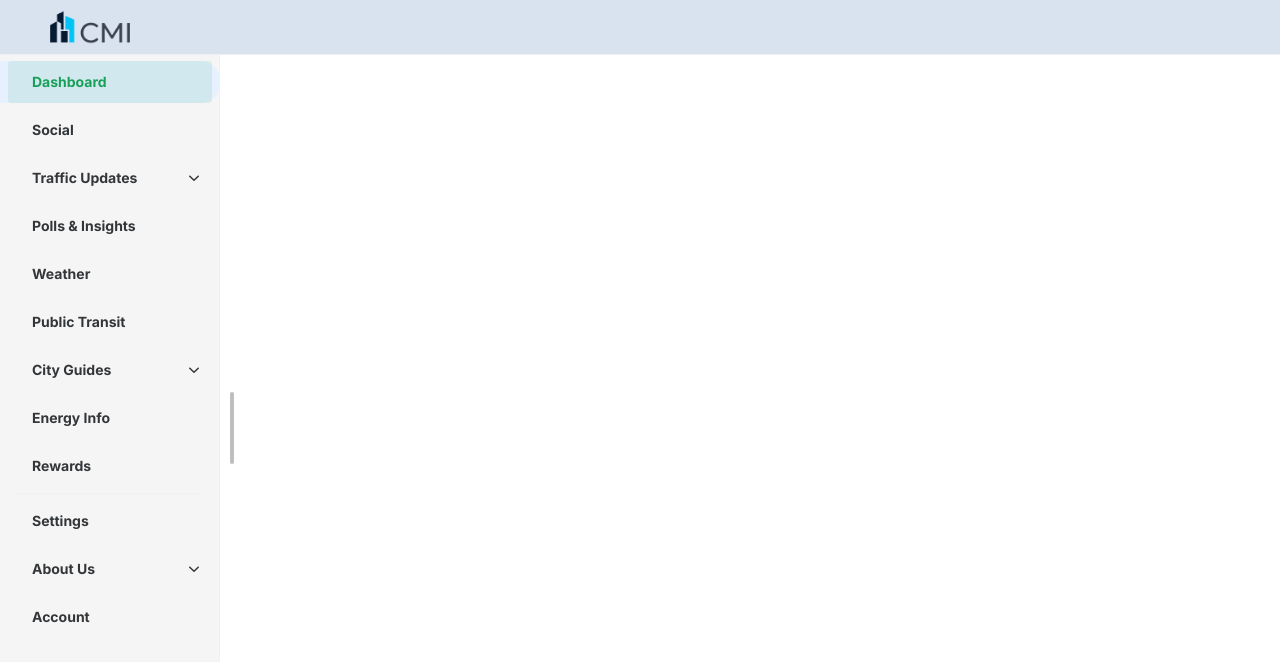
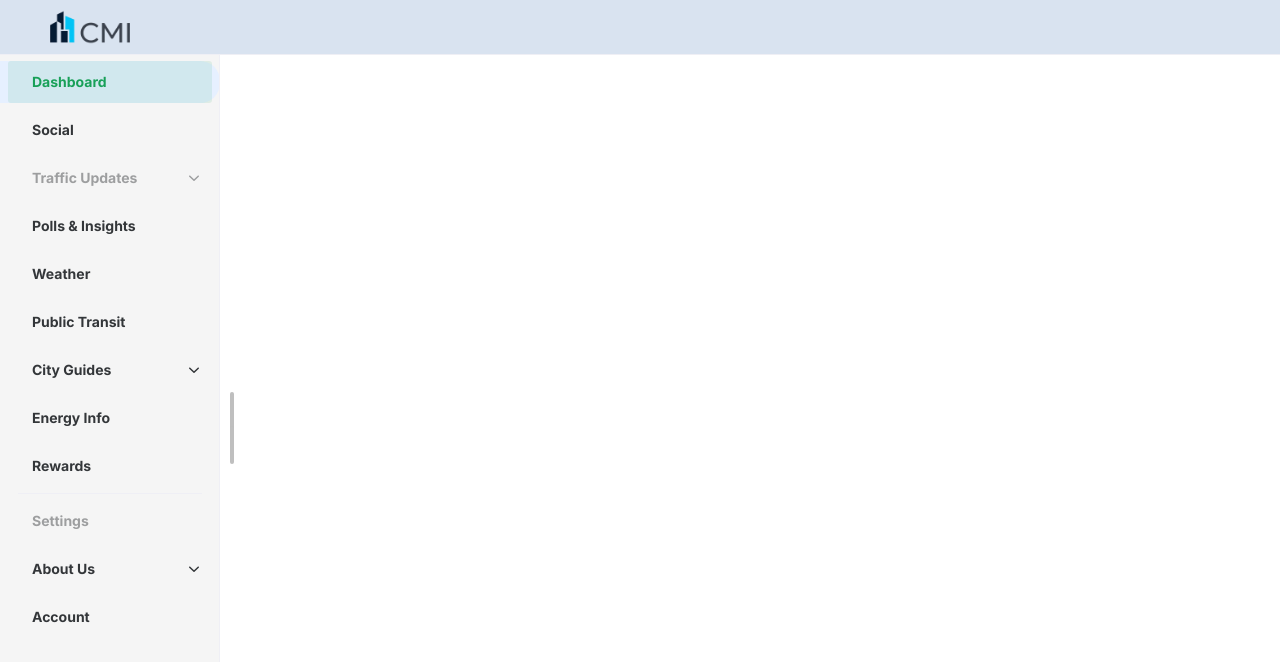
Before and after one commit to NebiBine/CMI-2, a Vue app in the folder frontend/: page /app in a window 1280 px wide. Shown: the top 662 px of the page. Built offline with nearby package versions, Linux system fonts and the light colour scheme; no server answers.

Commit message:
Add City Guides feature with multiple views; disable menu options for Traffic Updates and Settings; enhance Polls and Insights view button with emoji

```diff
--- a/frontend/src/layouts/MainLayout.vue
+++ b/frontend/src/layouts/MainLayout.vue
@@ -25,6 +25,7 @@ const menuOptions = ref([
   {
     label: "Traffic Updates",
     key: "trafficUpdates",
+    disabled:true,
     children: [
       {
         label:'General',
@@ -93,6 +94,7 @@ const menuOptions = ref([
   },
   {
     label: "Settings",
+    disabled:true,
     key: "settings",
   },
   {
--- a/frontend/src/views/DashboardView.vue
+++ b/frontend/src/views/DashboardView.vue
@@ -77,7 +77,7 @@ onMounted(() => {
   }
 });
 
-
+//Destroyam swapy ob unmountu
 onUnmounted(() => {
   if (swapy.value) {
     swapy.value.destroy()
--- /dev/null
+++ b/frontend/src/views/LocalGoodsView.vue
@@ -0,0 +1,8 @@
+<script setup>
+    import '../assets/styles/mainStyle.css'
+    import { ref, onMounted } from 'vue';
+    import axios from 'axios';
+</script>
+<template>
+    <h1>Local Goods</h1>
+</template>
--- /dev/null
+++ b/frontend/src/views/PointsOfInterestView.vue
@@ -0,0 +1,8 @@
+<script setup>
+    import '../assets/styles/mainStyle.css'
+    import { ref, onMounted } from 'vue';
+    import axios from 'axios';
+</script>
+<template>
+    <h1>Points Of Interest</h1>
+</template>
--- a/frontend/src/views/PollsAndInsightsView.vue
+++ b/frontend/src/views/PollsAndInsightsView.vue
@@ -106,7 +106,7 @@ onMounted(() => {
                 </div>
 
 
-                <n-button @click="openModal(poll)" class = "participateBtn">Participate</n-button>
+                <n-button @click="openModal(poll)" class = "participateBtn">🗳️ Participate</n-button>
                 <n-modal v-model:show="showModal" preset="dialog" title="Participate in the Poll"
                     @positive-click="pollParticipationSubmit(selectedPoll)" @negative-click="closeModal">
                     <!--IKONA MODALA-->
--- /dev/null
+++ b/frontend/src/views/ReviewView.vue
@@ -0,0 +1,8 @@
+<script setup>
+    import '../assets/styles/mainStyle.css'
+    import { ref, onMounted } from 'vue';
+    import axios from 'axios';
+</script>
+<template>
+    <h1>Reviews</h1>
+</template>
```
Also changed, not shown: frontend/src/router/index.js (+16 -0 lines), frontend/src/views/CityGuidesView.vue (added, +7 -0 lines).
